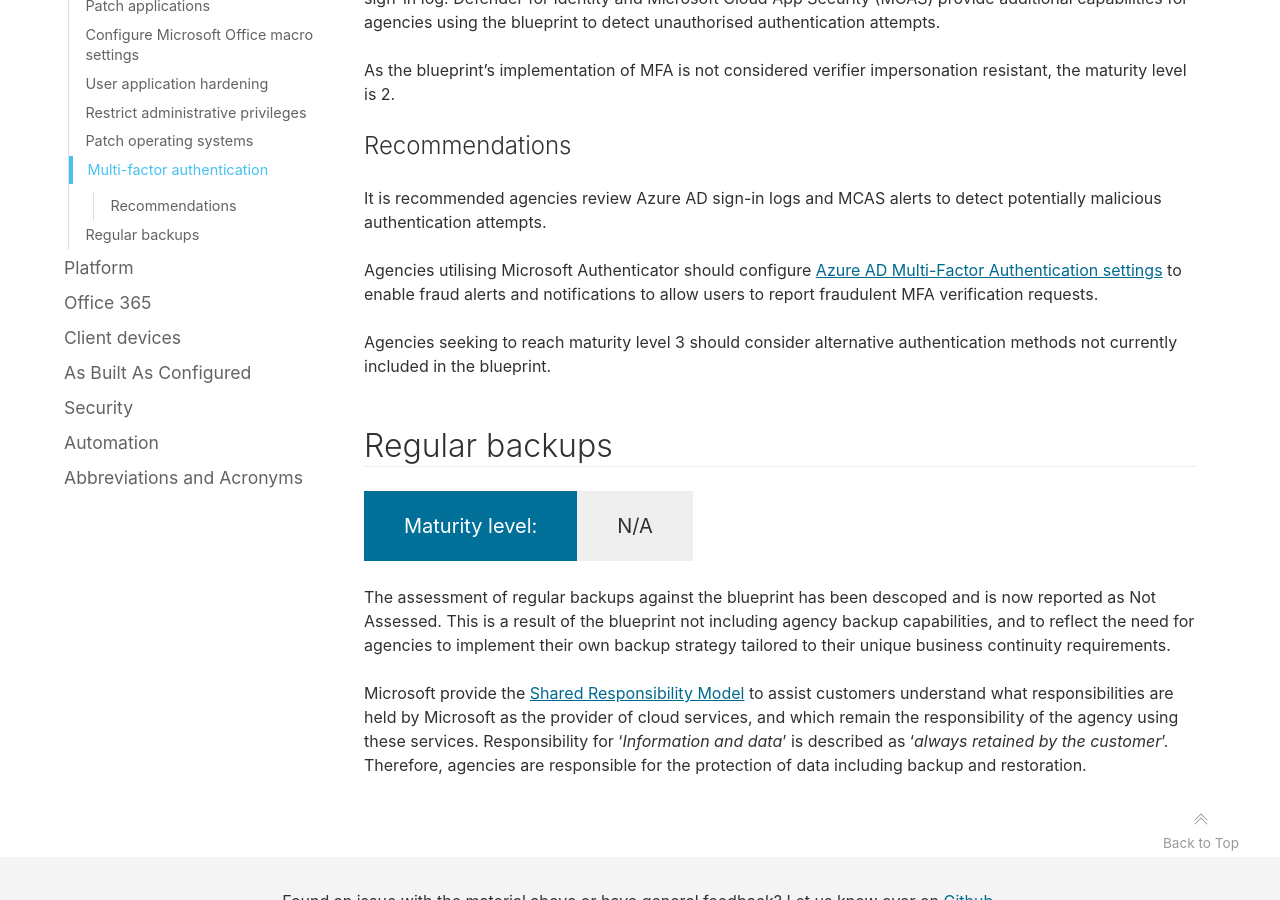
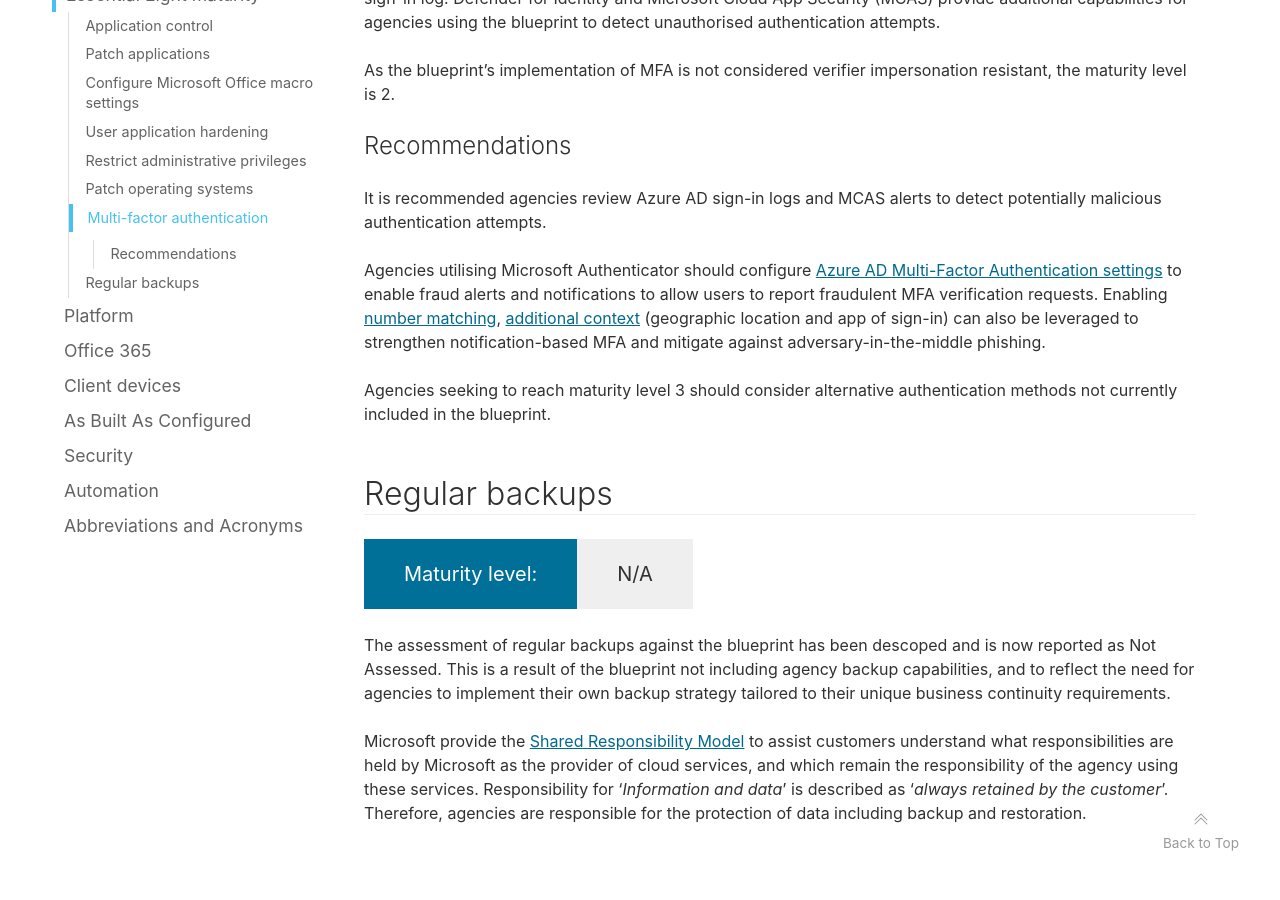
Before and after one commit to ASD-Blueprint/desktop.gov.au, a Jekyll site: the page built from blueprint/essential-eight-maturity.md, in a window 1280 px wide and 900 px high, scrolled down 8287 px. Built offline with Jekyll 4.4.1, drawn with Linux system fonts in a browser that asks for light colours; comment, search, counter and statistics services are not loaded.

Commit message:
Enable number matching and additional context for Microsoft Authenticator

```diff
--- a/blueprint/essential-eight-maturity.md
+++ b/blueprint/essential-eight-maturity.md
@@ -199,7 +199,7 @@
 
 It is recommended agencies review Azure AD sign-in logs and MCAS alerts to detect potentially malicious authentication attempts.
 
-Agencies utilising Microsoft Authenticator should configure [Azure AD Multi-Factor Authentication settings](https://learn.microsoft.com/en-us/azure/active-directory/authentication/howto-mfa-mfasettings) to enable fraud alerts and notifications to allow users to report fraudulent MFA verification requests.
+Agencies utilising Microsoft Authenticator should configure [Azure AD Multi-Factor Authentication settings](https://learn.microsoft.com/en-us/azure/active-directory/authentication/howto-mfa-mfasettings) to enable fraud alerts and notifications to allow users to report fraudulent MFA verification requests. Enabling [number matching](https://learn.microsoft.com/en-us/azure/active-directory/authentication/how-to-mfa-number-match), [additional context](https://learn.microsoft.com/en-us/azure/active-directory/authentication/how-to-mfa-additional-context) (geographic location and app of sign-in) can also be leveraged to strengthen notification-based MFA and mitigate against adversary-in-the-middle phishing.
 
 Agencies seeking to reach maturity level 3 should consider alternative authentication methods not currently included in the blueprint.
 
```
